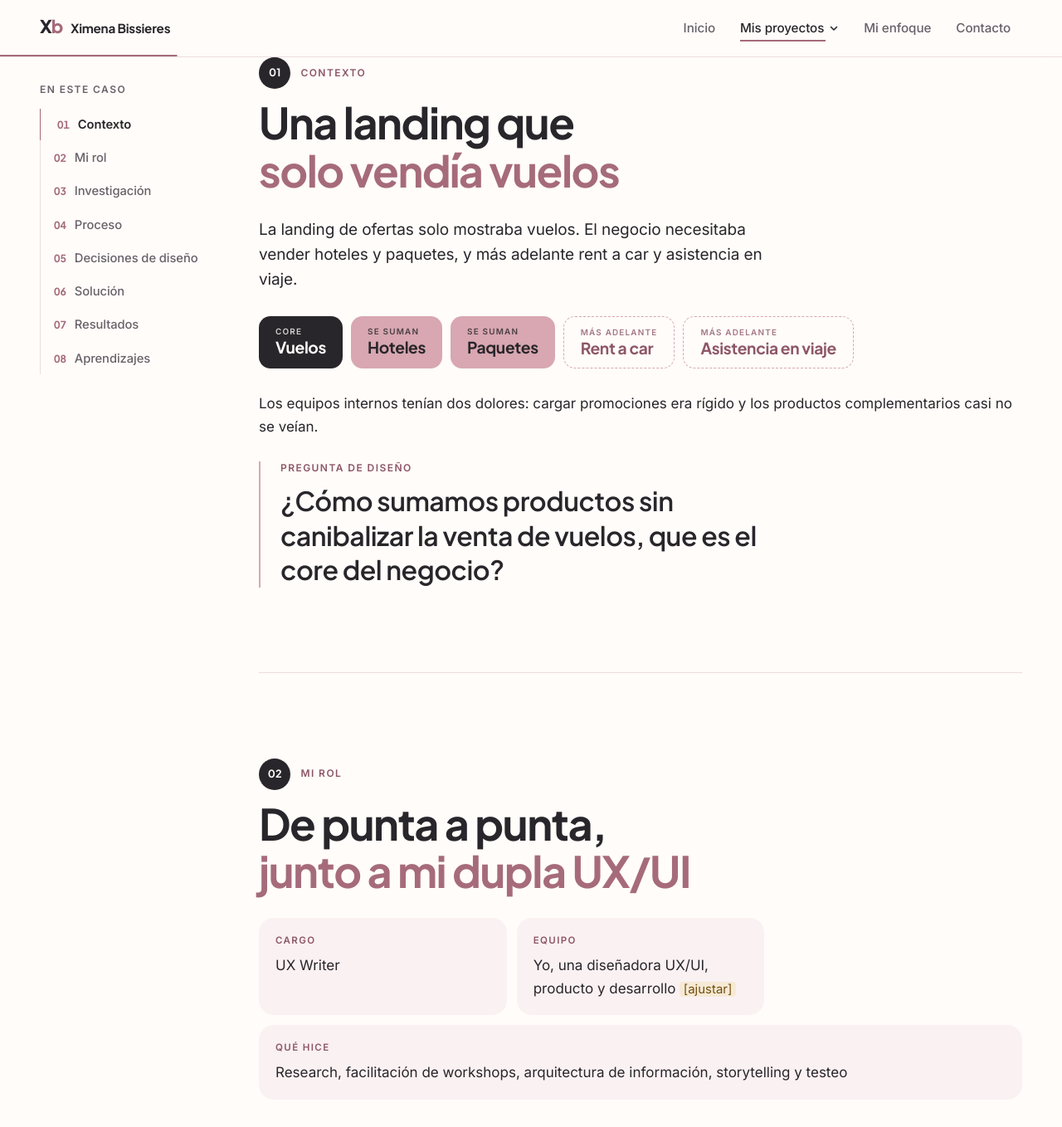
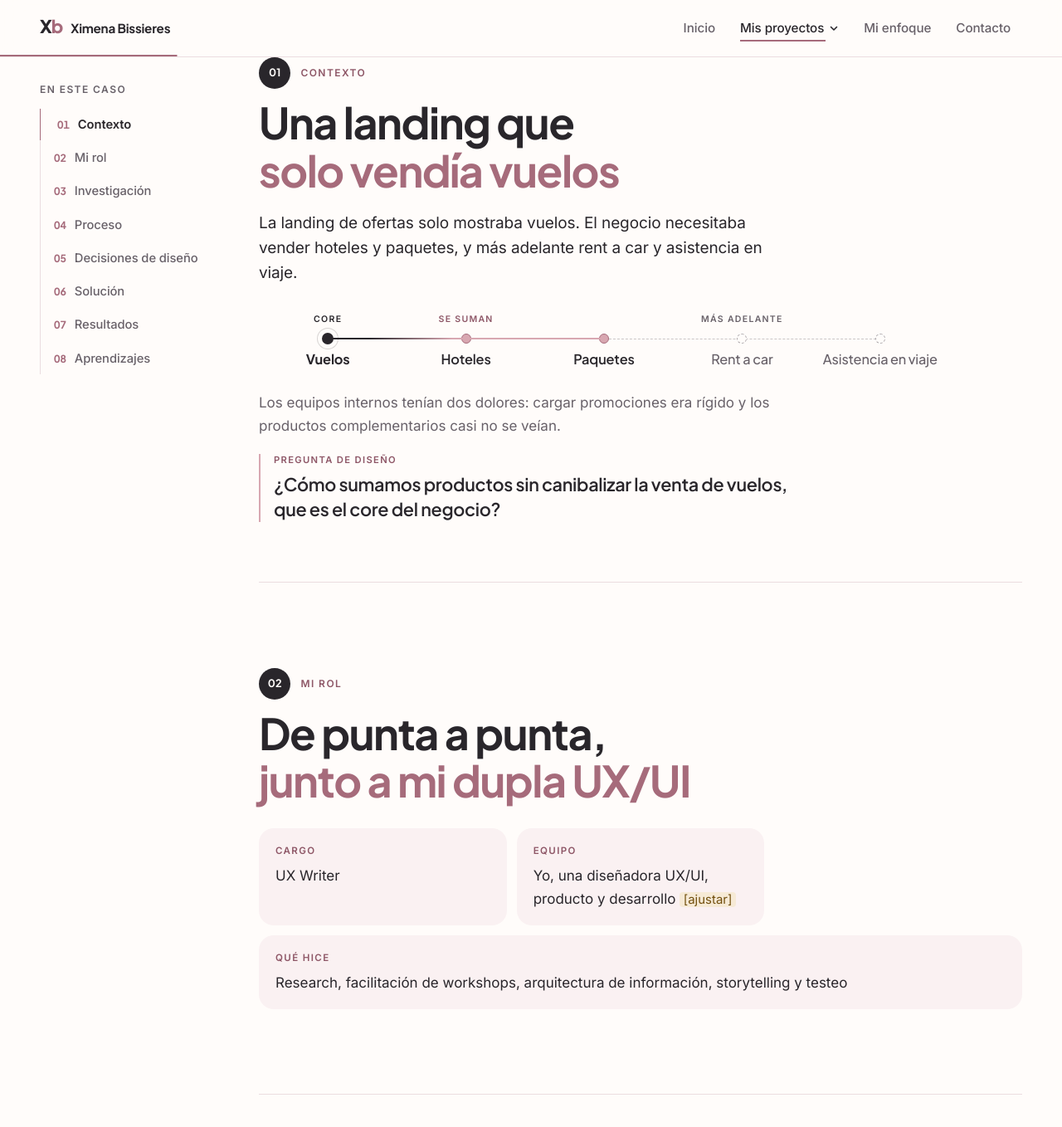
Before and after one commit to ximebissieres/Ximebissieres.github.io, a Jekyll site: the page built from proyectos/latam.html, in a window 1280 px wide and 1400 px high, scrolled down 1244 px. Shown: the top 1358 px of the window at 83% size. Built offline with Jekyll 4.4.1, drawn with Linux system fonts in a browser that asks for light colours.

Commit message:
LATAM · Contexto: línea de tiempo de la oferta y composición compacta
- Los cinco hitos pasan de píldoras a una línea de tiempo fina: core en
  gris carbón, lo que se suma en rosa palo y lo proyectado en neutro
- La línea se dibuja y los hitos aparecen en orden según el scroll,
  de forma reversible; sin JS o con movimiento reducido se ve completa
- Espaciados ajustados y pregunta de diseño como cierre compacto
- Mismos textos; vertical en mobile; solo afecta esta sección

Co-Authored-By: Claude Opus 5.5 <noreply@anthropic.com>
Claude-Session: https://claude.ai/code/session_01DJ4kQgEHjb3PtnpPBBuZ5X

```diff
--- a/assets/main.js
+++ b/assets/main.js
@@ -147,6 +147,30 @@
     remeasureShift();
   }
 
+  /* ---------- Líneas de tiempo que se dibujan con el scroll ([data-scroll-draw]) ----------
+     --tl: 0 cuando el elemento asoma por abajo · 1 cuando llega a un 40 % del alto
+     de la pantalla. Reversible. Sin JS o con movimiento reducido, CSS usa 1. */
+  var draws = $$('[data-scroll-draw]');
+  if (draws.length && !reduce) {
+    var drawItems = [], drawTicking = false;
+    var measureDraw = function () {
+      drawItems = draws.map(function (el) { return { el: el, top: el.getBoundingClientRect().top + window.scrollY }; });
+    };
+    var updateDraw = function () {
+      drawTicking = false;
+      var vh = window.innerHeight;
+      drawItems.forEach(function (it) {
+        var t = (window.scrollY + vh * 0.92 - it.top) / (vh * 0.5);
+        it.el.style.setProperty('--tl', Math.min(1, Math.max(0, t)).toFixed(4));
+      });
+    };
+    window.addEventListener('scroll', function () { if (!drawTicking) { drawTicking = true; requestAnimationFrame(updateDraw); } }, { passive: true });
+    var remeasureDraw = function () { measureDraw(); updateDraw(); };
+    window.addEventListener('resize', remeasureDraw);
+    window.addEventListener('load', remeasureDraw);
+    remeasureDraw();
+  }
+
   var header = $('.site-header');
   var progress = $('.progress');
   var ticking = false;
--- a/assets/styles.css
+++ b/assets/styles.css
@@ -1277,3 +1277,82 @@ body { font-family: var(--sans); font-size: var(--fs-body); line-height: 1.65; f
 .overview--editorial .ov-impact h2 { color: var(--rose-ink); }
 .overview--editorial .ov-impact h2::before { background: var(--rose); }
 .overview--editorial .ov-impact p { color: color-mix(in srgb, var(--ink) 78%, var(--bg-2)); }
+
+/* ==========================================================================
+   LATAM · 01 Contexto (.chapter--context + .offer-tl)
+   Encabezado → contexto → evolución de la oferta → dolores → pregunta.
+   La línea se dibuja con el scroll (--tl, 0 → 1) y los hitos aparecen en
+   orden según su posición (--at). Sin JS o con movimiento reducido: --tl = 1.
+   ========================================================================== */
+.chapter.chapter--context { gap: 0; padding-bottom: clamp(48px, 6vw, 72px); }
+.chapter--context .chapter-head { margin-bottom: 20px; }
+.chapter--context .lead { max-width: 40rem; }
+.chapter--context .ctx-pains { margin-top: 28px; max-width: 40rem; color: var(--muted); }
+.chapter--context .statement {
+  margin-top: 20px; max-width: 40rem; padding-left: 16px; border-left-width: 2px;
+  font-size: clamp(1.15rem, 1rem + .5vw, 1.35rem); line-height: 1.4;
+}
+.chapter--context .statement .eyebrow { margin-bottom: 6px; font-size: .7rem; }
+
+/* Línea de tiempo: 5 hitos sobre una línea fina */
+.offer-tl {
+  --tl-p: var(--tl, 1);
+  position: relative; list-style: none; padding: 0; margin: 32px 0 0;
+  display: grid; grid-template-columns: repeat(5, minmax(0, 1fr));
+  max-width: 52rem;
+}
+/* Riel completo (neutro, punteado) y progreso (sólido hasta lo que ya se suma) */
+.offer-tl::before, .offer-tl::after {
+  content: ""; position: absolute; left: 10%; right: 10%; top: 31px; height: 0; pointer-events: none;
+}
+.offer-tl::before { border-top: 1.5px dashed color-mix(in srgb, var(--muted) 35%, transparent); }
+.offer-tl::after {
+  height: 1.5px; top: 30.25px;
+  background: linear-gradient(90deg, var(--ink) 0%, var(--ink) 15%, var(--blush) 45%, var(--blush) 100%);
+  right: auto; width: calc(80% * 0.5);
+  transform-origin: left; scale: min(calc(var(--tl-p) * 2), 1) 1;
+}
+.offer-tl li {
+  --on: clamp(0, calc((var(--tl-p) - var(--at)) * 6 + 1), 1);
+  position: relative; display: grid; justify-items: center; text-align: center; gap: 8px;
+  grid-template-rows: 16px 14px auto; align-items: center;
+  opacity: calc(.3 + var(--on) * .7);
+  translate: 0 calc((1 - var(--on)) * 6px);
+}
+.tl-stage { font-size: .66rem; font-weight: var(--w-semibold); letter-spacing: .12em; text-transform: uppercase; color: var(--muted); white-space: nowrap; }
+.tl-repeat { visibility: hidden; }
+.tl-dot {
+  width: 12px; height: 12px; border-radius: 50%; background: var(--bg);
+  border: 1.5px dashed color-mix(in srgb, var(--muted) 55%, transparent);
+  scale: calc(.7 + var(--on) * .3);
+}
+.tl-name { font-family: var(--display); font-weight: var(--w-semibold); font-size: 1.02rem; line-height: 1.25; letter-spacing: -0.01em; color: var(--muted); }
+.tl-core .tl-dot { width: 14px; height: 14px; background: var(--ink); border: 0; box-shadow: 0 0 0 5px var(--bg), 0 0 0 6px color-mix(in srgb, var(--ink) 18%, transparent); }
+.tl-core .tl-name { color: var(--ink); font-weight: var(--w-bold); }
+.tl-core .tl-stage { color: var(--ink); }
+.tl-now .tl-dot { background: var(--blush); border: 1.5px solid var(--rose); }
+.tl-now .tl-name { color: var(--ink); }
+.tl-now .tl-stage { color: var(--rose-ink); }
+.tl-later .tl-name { font-weight: var(--w-medium); }
+
+/* Mobile: línea vertical */
+@media (max-width: 700px) {
+  .offer-tl { grid-template-columns: 1fr; gap: 14px; margin-top: 24px; padding-left: 2px; }
+  .offer-tl::before { left: 8px; right: auto; top: 8px; bottom: 8px; height: auto; width: 0; border-top: 0; border-left: 1.5px dashed color-mix(in srgb, var(--muted) 35%, transparent); }
+  .offer-tl::after {
+    left: 7.25px; top: 8px; width: 1.5px; height: calc((100% - 16px) * 0.5);
+    background: linear-gradient(180deg, var(--ink) 0%, var(--blush) 60%, var(--blush) 100%);
+    transform-origin: top; scale: 1 min(calc(var(--tl-p) * 2), 1);
+  }
+  .offer-tl li {
+    grid-template-columns: 16px auto; grid-template-rows: auto auto; justify-items: start; text-align: left;
+    column-gap: 14px; row-gap: 2px; translate: calc((1 - var(--on)) * 6px) 0;
+  }
+  .offer-tl .tl-dot { grid-column: 1; grid-row: 1 / span 2; justify-self: center; align-self: center; }
+  .offer-tl .tl-stage { grid-column: 2; grid-row: 1; }
+  .offer-tl .tl-name { grid-column: 2; grid-row: 2; }
+  .tl-repeat { display: none; }
+  .offer-tl li:has(.tl-repeat) { grid-template-rows: auto; }
+  .offer-tl li:has(.tl-repeat) .tl-dot { grid-row: 1; }
+  .offer-tl li:has(.tl-repeat) .tl-name { grid-row: 1; }
+}
--- a/proyectos/latam.html
+++ b/proyectos/latam.html
@@ -18,17 +18,17 @@ summary: 'Rediseñamos la landing de ofertas para que vuelos, hoteles y paquetes
   <nav class="toc" aria-label="Etapas del caso"><p class="eyebrow">En este caso</p><ol></ol></nav>
   <div class="chapters">
 
-    <section class="chapter" id="contexto" data-title="Contexto">
+    <section class="chapter chapter--context" id="contexto" data-title="Contexto">
       <header class="chapter-head"><p class="eyebrow">Contexto</p><h2 class="chapter-title">Una landing que <em>solo vendía vuelos</em></h2></header>
       <p class="lead">La landing de ofertas solo mostraba vuelos. El negocio necesitaba vender hoteles y paquetes, y más adelante rent a car y asistencia en viaje.</p>
-      <ul class="products" aria-label="Productos de la landing">
-        <li class="core"><small>Core</small>Vuelos</li>
-        <li class="now"><small>Se suman</small>Hoteles</li>
-        <li class="now"><small>Se suman</small>Paquetes</li>
-        <li class="later"><small>Más adelante</small>Rent a car</li>
-        <li class="later"><small>Más adelante</small>Asistencia en viaje</li>
-      </ul>
-      <p>Los equipos internos tenían dos dolores: cargar promociones era rígido y los productos complementarios casi no se veían.</p>
+      <ol class="offer-tl" aria-label="Productos de la landing" data-scroll-draw>
+        <li class="tl-core" style="--at:0"><span class="tl-stage">Core</span><span class="tl-dot" aria-hidden="true"></span><span class="tl-name">Vuelos</span></li>
+        <li class="tl-now" style="--at:.25"><span class="tl-stage">Se suman</span><span class="tl-dot" aria-hidden="true"></span><span class="tl-name">Hoteles</span></li>
+        <li class="tl-now" style="--at:.5"><span class="tl-stage tl-repeat">Se suman</span><span class="tl-dot" aria-hidden="true"></span><span class="tl-name">Paquetes</span></li>
+        <li class="tl-later" style="--at:.75"><span class="tl-stage">Más adelante</span><span class="tl-dot" aria-hidden="true"></span><span class="tl-name">Rent a car</span></li>
+        <li class="tl-later" style="--at:1"><span class="tl-stage tl-repeat">Más adelante</span><span class="tl-dot" aria-hidden="true"></span><span class="tl-name">Asistencia en viaje</span></li>
+      </ol>
+      <p class="ctx-pains">Los equipos internos tenían dos dolores: cargar promociones era rígido y los productos complementarios casi no se veían.</p>
       <p class="statement"><span class="eyebrow">Pregunta de diseño</span>¿Cómo sumamos productos sin canibalizar la venta de vuelos, que es el core del negocio?</p>
     </section>
 
```
